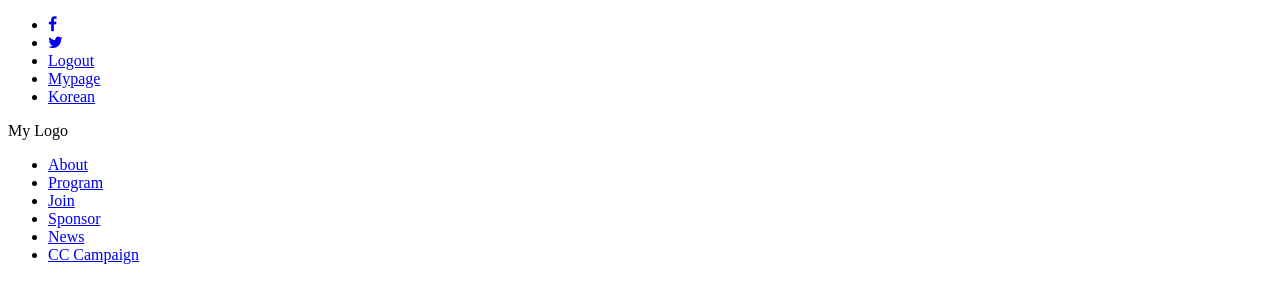
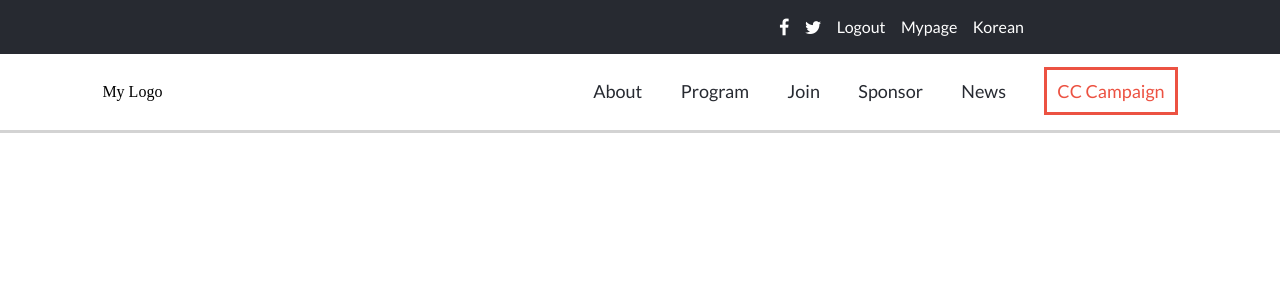
Before and after one commit to hamidazim321/Microverse-Capstone-1, a website: page Home.html in a window 1280 px wide. Drawn offline with Linux system fonts and the light colour scheme.

Commit message:
Add Styles to ToolBar On Homepage

```diff
--- a/Home.html
+++ b/Home.html
@@ -3,6 +3,7 @@
 <head>
   <meta charset="UTF-8">
   <meta name="viewport" content="width=device-width, initial-scale=1.0">
+  <link rel="stylesheet" href="style.css">
   <link rel="stylesheet" href="https://cdnjs.cloudflare.com/ajax/libs/font-awesome/4.7.0/css/font-awesome.min.css">
   <link rel="preconnect" href="https://fonts.googleapis.com">
   <link rel="preconnect" href="https://fonts.gstatic.com" crossorigin>
@@ -11,27 +12,33 @@
 </head>
 <body>
   <nav class="Navbar">
-    <div class="nav-signin">
-      <ul class="nav-ul">
-        <li><a href="#"><i class="fa fa-facebook"></a></i></li>
-        <li><a href="#"><i class="fa fa-twitter"></a></i></li>
-        <li><a href="#">Logout</a></li>
-        <li><a href="#">Mypage</a></li>
-        <li><a href="#">Korean</a></li>
+    <div class="nav-signin bg-dark d-flex hideOnMobile-f">
+      <ul class="nav-ul d-right gap-close">
+        <li><a href="#" class="fs-medium"><i class="fa fa-facebook fc-white fs-medium"></a></i></li>
+        <li><a href="#" class="fs-medium"><i class="fa fa-twitter fc-white fs-medium"></a></i></li>
+        <li><a href="#" class="fc-white fs-small no-style">Logout</a></li>
+        <li><a href="#" class="fc-white fs-small no-style">Mypage</a></li>
+        <li><a href="#" class="fc-white fs-small no-style">Korean</a></li>
       </ul>
     </div>
-    <div class="nav-links">
+    <div class="nav-items d-flex align-center">
+      <button type="button" id="Menu-button">
+        <span class="bar bg-dark"></span>
+        <span class="bar"></span>
+        <span class="bar"></span>
+      </button>
       <div class="nav-brand">
-        <span>My Logo</span>
+        <p class="hideOnMobile-f">My Logo</p>
       </div>
-      <div class="nav-items">
-        <ul class="nav-ul">
-          <li><a href="#">About</a></li>
-          <li><a href="#">Program</a></li>
-          <li><a href="#">Join</a></li>
-          <li><a href="#">Sponsor</a></li>
-          <li><a href="#">News</a></li>
-          <li><a href="#">CC Campaign</a></li>
+      <div class="nav-links d-right">
+        <ul class="nav-ul gap-wide" id="Mobile-Menu">
+          <li class='d-right'><a href="#" class="hideOnDesktop-I no-style fc-dark" id="close-menu">&times;</a></li>
+          <li><a class="fc-dark fs-medium fc-dark no-style" href="#">About</a></li>
+          <li><a class="fc-dark fs-medium fc-dark no-style" href="#">Program</a></li>
+          <li><a class="fc-dark fs-medium fc-dark no-style" href="#">Join</a></li>
+          <li><a class="fc-dark fs-medium fc-dark no-style" href="#">Sponsor</a></li>
+          <li><a class="fc-dark fs-medium fc-dark no-style" href="#">News</a></li>
+          <li><a class="fc-orange fs-medium padded-border no-style" href="#">CC Campaign</a></li>
         </ul>
       </div>
     </div>
--- a/style.css
+++ b/style.css
@@ -0,0 +1,166 @@
+* {
+  box-sizing: border-box;
+}
+
+body {
+  padding: 0;
+  margin: 0;
+}
+
+.nav-items {
+  display: flex;
+  align-items: center;
+  padding: 2% 2%;
+}
+
+#Menu-button {
+  display: flex;
+  flex-direction: column;
+  gap: 3px;
+  align-items: center;
+  justify-content: center;
+  border: none;
+  background: none;
+
+}
+
+.bar {
+  width: 30px;
+  border: solid;
+}
+
+#Mobile-Menu {
+  position: fixed;
+  list-style: none;
+  display: flex;
+  flex-direction: column;
+  top: 0;
+  bottom: 0;
+  left: 0;
+  right: 0;
+  z-index: 2;
+  background-color: #d3d3d3;
+  font-size: 48px;
+  align-items: center;
+  justify-content: space-between;
+  padding: 10% 5%;
+  margin: 0;
+  display: none;
+}
+
+#close-menu {
+  font-weight: bolder;
+  font-size: 78px;
+  padding: 0;
+}
+
+.display-none {
+  display: none;
+}
+
+.d-right {
+  margin-left: auto;
+}
+
+.no-style {
+  text-decoration: none;
+}
+
+.hideOnDesktop-I {
+  display: inline;
+}
+
+.hideOnMobile-f {
+  display: none;
+}
+
+.bg-dark {
+  background-color: #272A31;
+}
+
+.fc-white {
+  color: white;
+}
+
+.fc-dark {
+  color: #272A31;
+}
+
+.fc-orange {
+  color: #ec5242;
+}
+
+@media only screen and (min-width: 768px) {
+  .nav-signin {
+    padding-right: 20%;
+
+  }
+
+  .nav-ul {
+    display: flex;
+    list-style: none;
+    align-items: center;
+  }
+
+  .gap-close {
+    gap: 1.2vw;
+  }
+
+  .gap-wide {
+    gap: 3vw;
+  }
+
+  .nav-ul a{
+    font-family: 'lato', sans-serif;
+  }
+
+  .fs-small {
+    font-size: medium;
+  }
+
+  .fs-medium {
+    font-size: large;
+  }
+
+  .nav-items {
+    display: flex;
+    align-items: center;
+    padding: 1% 8%;
+    background-color: white;
+    border-bottom: solid #d3d3d3;
+  }
+
+  .hideOnDesktop-I {
+    display: none;
+  }
+
+  .hideOnMobile-f {
+    display: flex;
+  }
+
+  .padded-border {
+    border: solid 3px;
+    padding: 10px;
+  }
+
+  .nav-links ul li a{
+    font-weight: 500;
+  }
+
+  #Mobile-Menu {
+    position: static;
+    list-style: none;
+    display: flex;
+    flex-direction: row;
+    background: none;
+    font-size: large;
+    align-items: center;
+    padding:0;
+    margin: 0;
+  }
+
+  #Menu-button {
+    display: none;
+  }
+
+}
```
